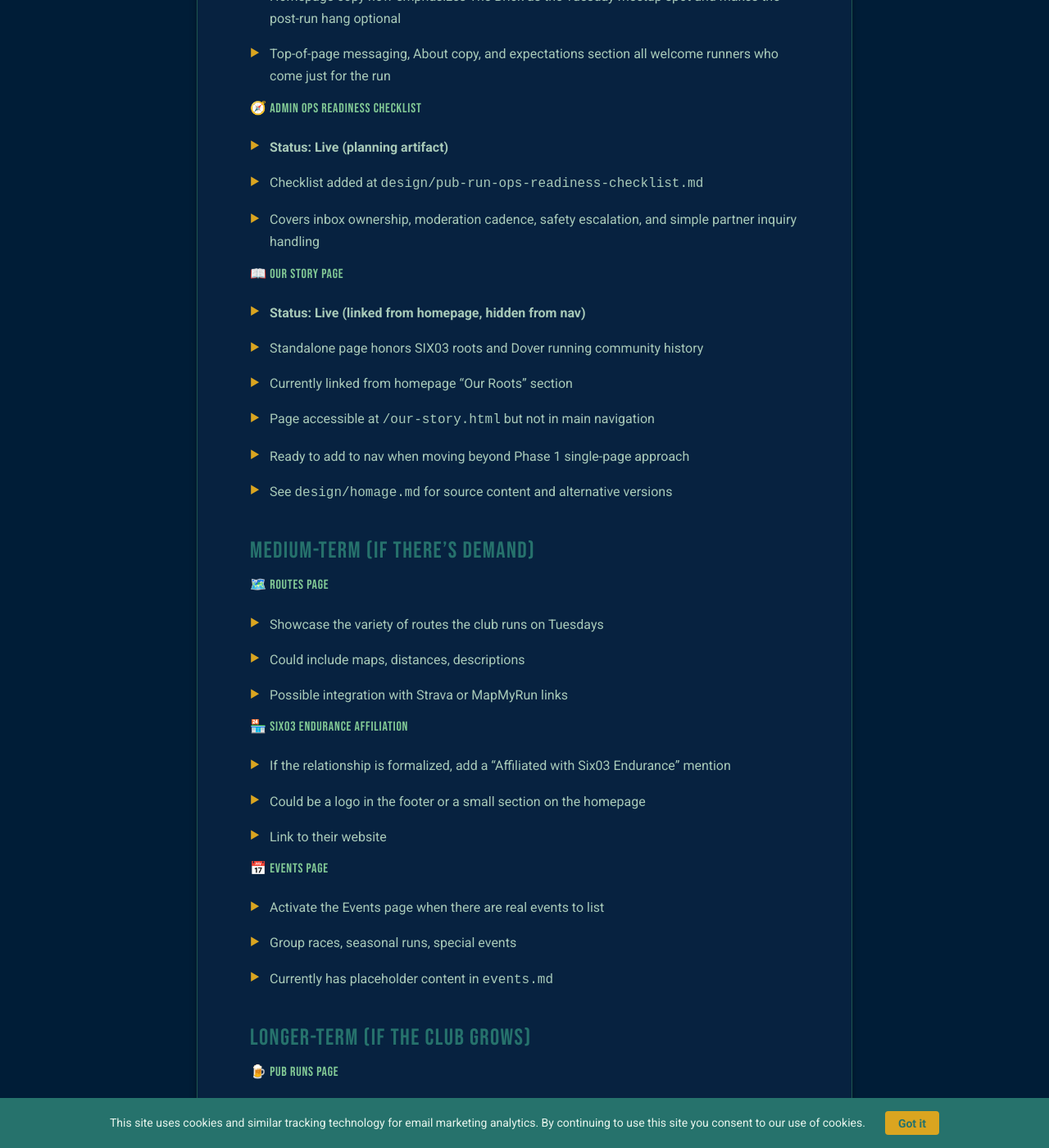
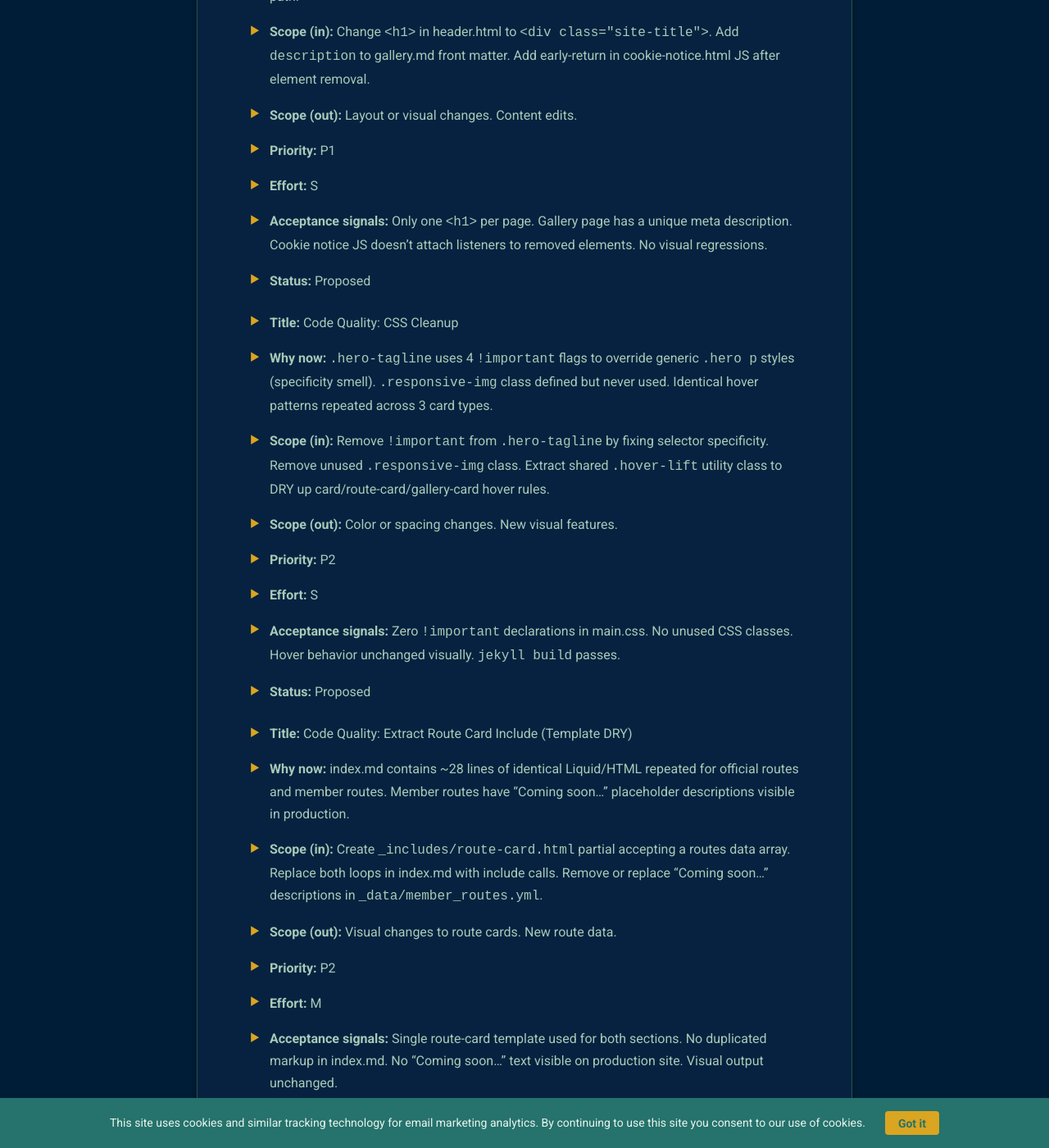
Before and after one commit to dekay2001/dover-run-club-website, a Jekyll site: the page built from design/website-roadmap.md, in a window 1280 px wide and 1400 px high, scrolled down 8294 px. Shown: the whole window at 82% size. Built offline with Jekyll 4.4.1, drawn with Linux system fonts in a browser that asks for light colours; our own code applies the rules of GitHub Pages for plain Markdown files; some of the changed text lies outside the part shown.

Commit message:
feat(roadmap): propose multiple code quality improvements including semantic HTML, CSS cleanup, and asset management

```diff
--- a/design/website-roadmap.md
+++ b/design/website-roadmap.md
@@ -144,6 +144,61 @@ Ideas can be generated by the idea agent, planned by the planning agent, impleme
 - **Effort:** M
 - **Acceptance signals:** `gallery.md` renders a responsive grid of photos with captions. Homepage shows 2 recent photos and a "View Full Gallery" button. Mobile layout works perfectly.
 - **Status:** Done
+
+- **Title:** Code Quality: Fix Broken Variables + Suppress Placeholder Pages
+- **Why now:** Four placeholder pages reference `{{ site.email }}` (doesn't exist — config uses `contact_email`). These pages are publicly accessible and contain fake info that crawlers can index. Dead collection config and unused minima theme add confusion.
+- **Scope (in):** Add `published: false` to events.md, membership.md, pub-runs.md, sponsors.md front matter. Remove unused `collections:` and `defaults:` blocks from `_config.yml`. Remove `theme: minima` from config. Fix `site.email` → `site.contact_email` in the four placeholder files (for when they're re-enabled).
+- **Scope (out):** Content rewrites of placeholder pages. Navigation changes.
+- **Priority:** P1
+- **Effort:** S
+- **Acceptance signals:** `jekyll build` passes. Placeholder pages are not generated in `_site/`. No broken Liquid variable warnings. Minima gem no longer required.
+- **Status:** Proposed
+
+- **Title:** Code Quality: Semantic HTML + Accessibility Fixes
+- **Why now:** Homepage has two `<h1>` elements (header + hero) which hurts SEO and accessibility. Gallery page missing meta description. Cookie notice JS has a minor waste path.
+- **Scope (in):** Change `<h1>` in header.html to `<div class="site-title">`. Add `description` to gallery.md front matter. Add early-return in cookie-notice.html JS after element removal.
+- **Scope (out):** Layout or visual changes. Content edits.
+- **Priority:** P1
+- **Effort:** S
+- **Acceptance signals:** Only one `<h1>` per page. Gallery page has a unique meta description. Cookie notice JS doesn't attach listeners to removed elements. No visual regressions.
+- **Status:** Proposed
+
+- **Title:** Code Quality: CSS Cleanup
+- **Why now:** `.hero-tagline` uses 4 `!important` flags to override generic `.hero p` styles (specificity smell). `.responsive-img` class defined but never used. Identical hover patterns repeated across 3 card types.
+- **Scope (in):** Remove `!important` from `.hero-tagline` by fixing selector specificity. Remove unused `.responsive-img` class. Extract shared `.hover-lift` utility class to DRY up card/route-card/gallery-card hover rules.
+- **Scope (out):** Color or spacing changes. New visual features.
+- **Priority:** P2
+- **Effort:** S
+- **Acceptance signals:** Zero `!important` declarations in main.css. No unused CSS classes. Hover behavior unchanged visually. `jekyll build` passes.
+- **Status:** Proposed
+
+- **Title:** Code Quality: Extract Route Card Include (Template DRY)
+- **Why now:** index.md contains ~28 lines of identical Liquid/HTML repeated for official routes and member routes. Member routes have "Coming soon..." placeholder descriptions visible in production.
+- **Scope (in):** Create `_includes/route-card.html` partial accepting a routes data array. Replace both loops in index.md with include calls. Remove or replace "Coming soon..." descriptions in `_data/member_routes.yml`.
+- **Scope (out):** Visual changes to route cards. New route data.
+- **Priority:** P2
+- **Effort:** M
+- **Acceptance signals:** Single route-card template used for both sections. No duplicated markup in index.md. No "Coming soon..." text visible on production site. Visual output unchanged.
+- **Status:** Proposed
+
+- **Title:** Code Quality: Asset Cleanup
+- **Why now:** `drc-puffin.jpg` has zero references anywhere. `drc-tower.jpg` and `drc-tower.png` are superseded by `DRC-FinalLogo.svg`. Structured data image points to non-optimized variant.
+- **Scope (in):** Remove orphaned `drc-puffin.jpg`. Evaluate and remove `drc-tower.*` files. Update JSON-LD structured data image to `run-club-group-photo-1200.jpg`.
+- **Scope (out):** Gallery image changes. New assets.
+- **Priority:** P3
+- **Effort:** S
+- **Acceptance signals:** No unreferenced images in assets/images/. Structured data image is highest-quality variant. `jekyll build` passes.
+- **Status:** Proposed
+
+- **Title:** Code Quality: Gallery Responsive Images + Script Hardening
+- **Why now:** Hero image has proper srcset (400/800/1200) but gallery photos serve 1200px to all viewports, wasting mobile bandwidth. `Resize-Images.ps1` lacks error handling compared to `Generate-Favicons.ps1`.
+- **Scope (in):** Generate 400/800 responsive variants for gallery photos. Add srcset to gallery image rendering in gallery.md and index.md preview. Add try/finally and parameter validation to `Resize-Images.ps1`.
+- **Scope (out):** New gallery photos. Gallery layout changes.
+- **Priority:** P3
+- **Effort:** M
+- **Acceptance signals:** Gallery images use srcset with multiple variants. Mobile receives appropriately-sized images. `Resize-Images.ps1` validates input and handles errors gracefully. `jekyll build` passes.
+- **Status:** Proposed
+
 ### Near-Term (when ready)
 
 #### 📸 Photos
```
